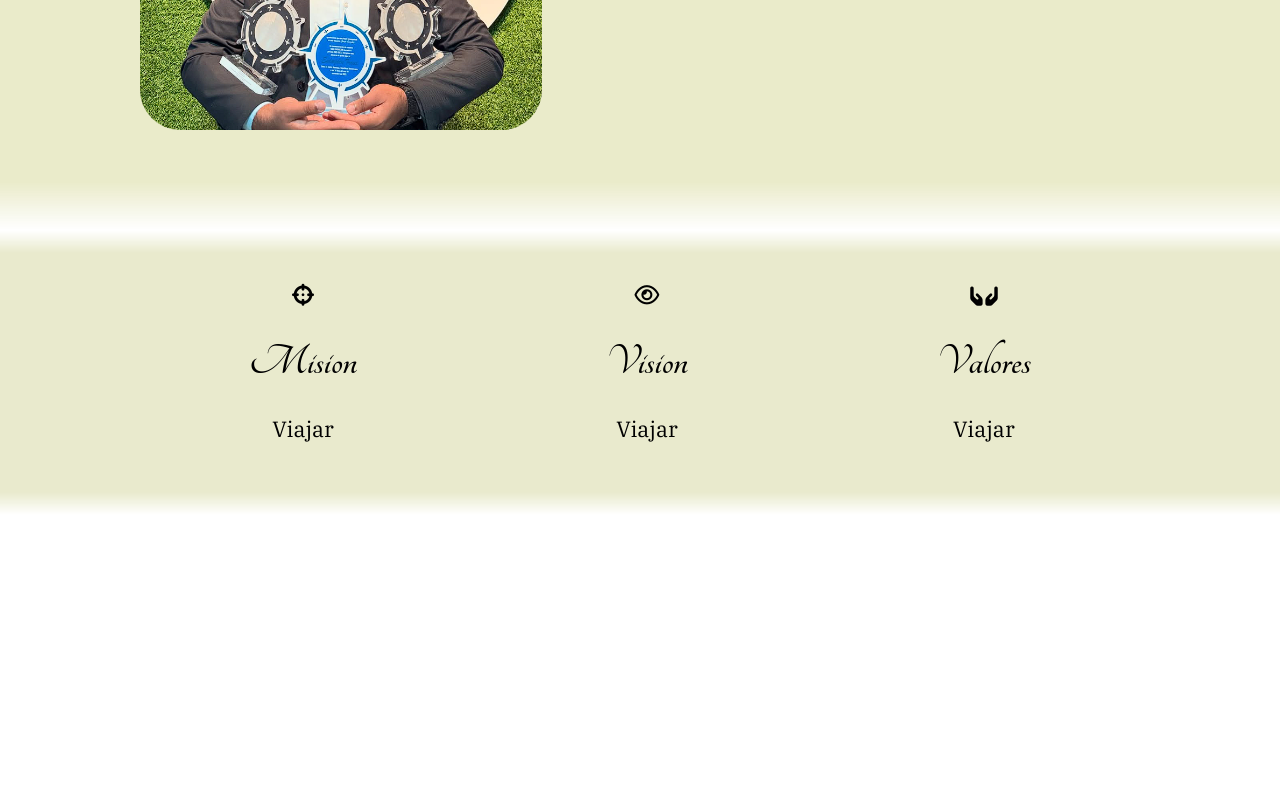
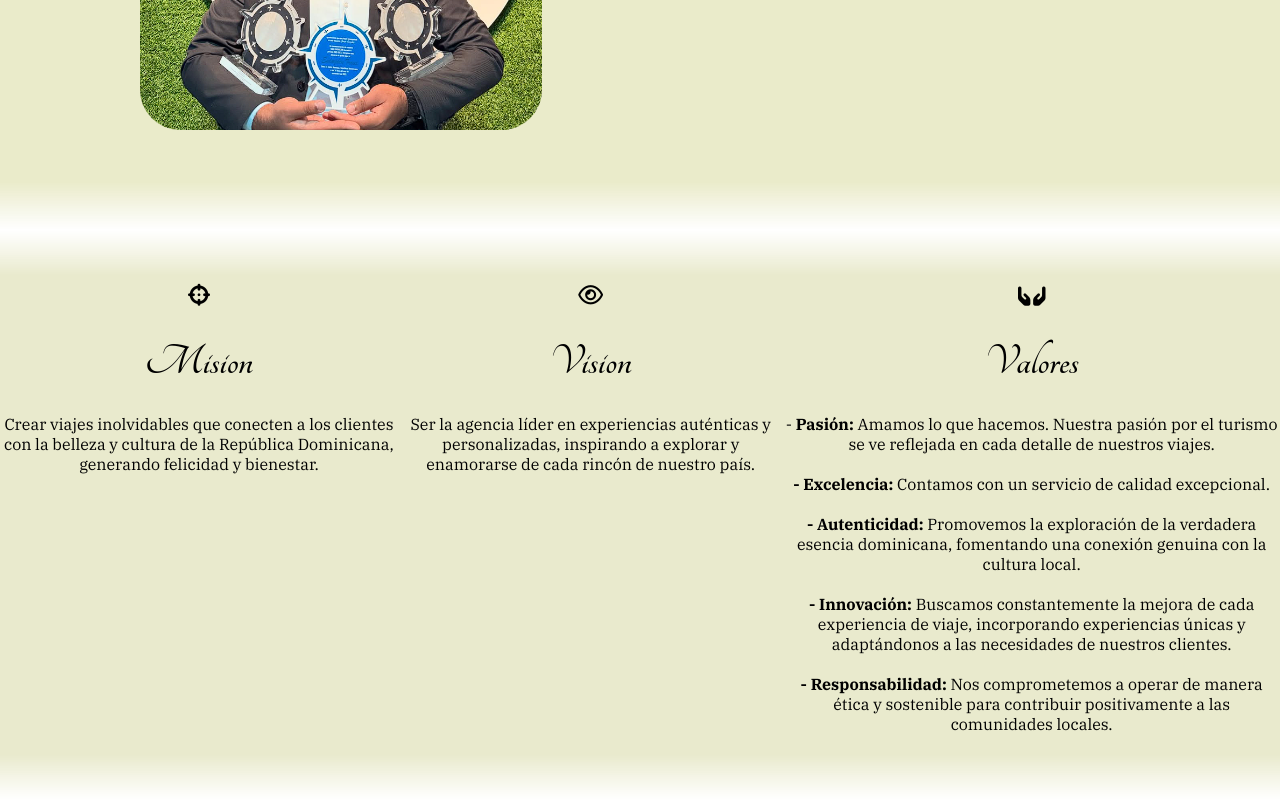
Before and after one commit to kenrosario/Endorphin-Travel, a plain HTML site: page nosotros.html in a window 1280 px wide. Shown: the part 1170-1970 px from the top of the page. Before the commit the page ends 1685 px from the top, so only its background shows below. Drawn offline with Linux system fonts and the light colour scheme.

Commit message:
toque final a mision vision valores

```diff
--- a/Style.CSS
+++ b/Style.CSS
@@ -584,6 +584,10 @@ linear-gradient(to top, transparent 0%, black 8%, black 92%, transparent 100%);
     font-weight: 800;
 }
 
+.valores p{
+    font-size: 16px;
+}
+
 /*Estilo de pagina contacto ↓*/
 
 .contacto-inicio{
--- a/nosotros.html
+++ b/nosotros.html
@@ -92,16 +92,30 @@
     <div class="valores">
         <i class="fa-solid fa-crosshairs"></i>
         <h1>Mision</h1>
-        <p>Viajar</p>
+        <p>Crear viajes inolvidables que conecten a los clientes con la belleza y cultura de la República Dominicana, generando
+        felicidad y bienestar.</p>
     </div>
     <div class="valores">
         <i class="fa-regular fa-eye"></i>
         <h1>Vision</h1>
-        <p>Viajar</p>
+        <p>Ser la agencia líder en experiencias auténticas y personalizadas, inspirando a explorar y enamorarse de cada rincón de
+        nuestro país.</p>
     </div>
     <div class="valores">
         <i class="fa-solid fa-hands-holding"></i>
         <h1>Valores</h1>
-        <p>Viajar</p>
+        <p>- <b>Pasión:</b> Amamos lo que hacemos. Nuestra pasión por el turismo se ve reflejada en cada detalle de nuestros viajes.<br><br>
+
+        <b>- Excelencia:</b> Contamos con un servicio de calidad excepcional.<br><br>
+
+        <b>- Autenticidad:</b> Promovemos la exploración de la verdadera esencia dominicana, fomentando una conexión genuina con la
+        cultura local.<br><br>
+
+        <b>- Innovación:</b> Buscamos constantemente la mejora de cada experiencia de viaje, incorporando experiencias únicas y
+        adaptándonos a las necesidades de nuestros clientes.<br><br>
+
+        <B>- Responsabilidad:</B> Nos comprometemos a operar de manera ética y sostenible para contribuir positivamente a las
+        comunidades locales.
+    </p>
     </div>
 </footer>
```
